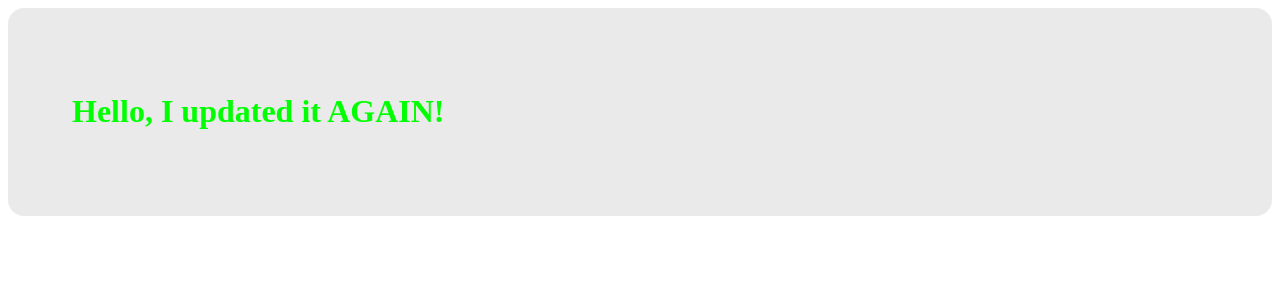
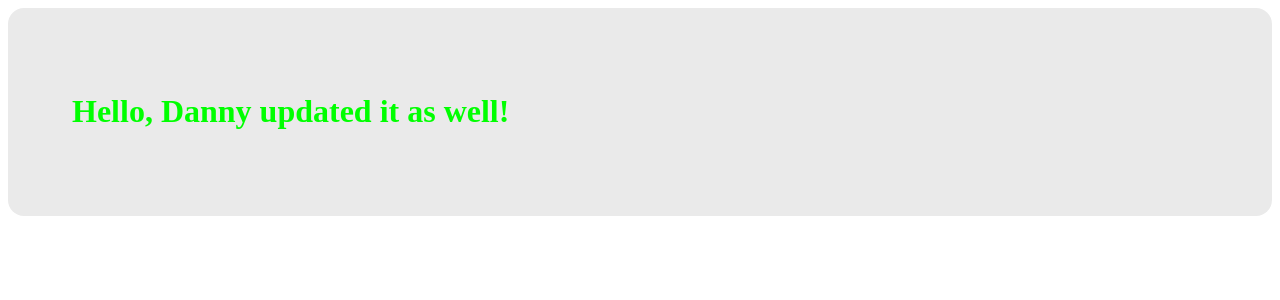
Before and after one commit to christianalfoni/new-git-flow, a React (Create React App) app: page / in a window 1280 px wide. Shown: the top 300 px of the page. Built offline with nearby package versions, Linux system fonts and the light colour scheme.

Commit message:
initial commit

```diff
--- a/src/App.js
+++ b/src/App.js
@@ -4,7 +4,7 @@ import "./styles.css";
 export default function App() {
   return (
     <div className="App">
-      <h1>Hello, I updated it AGAIN!</h1>
+      <h1>Hello, Danny updated it as well!</h1>
     </div>
   );
 }
```
